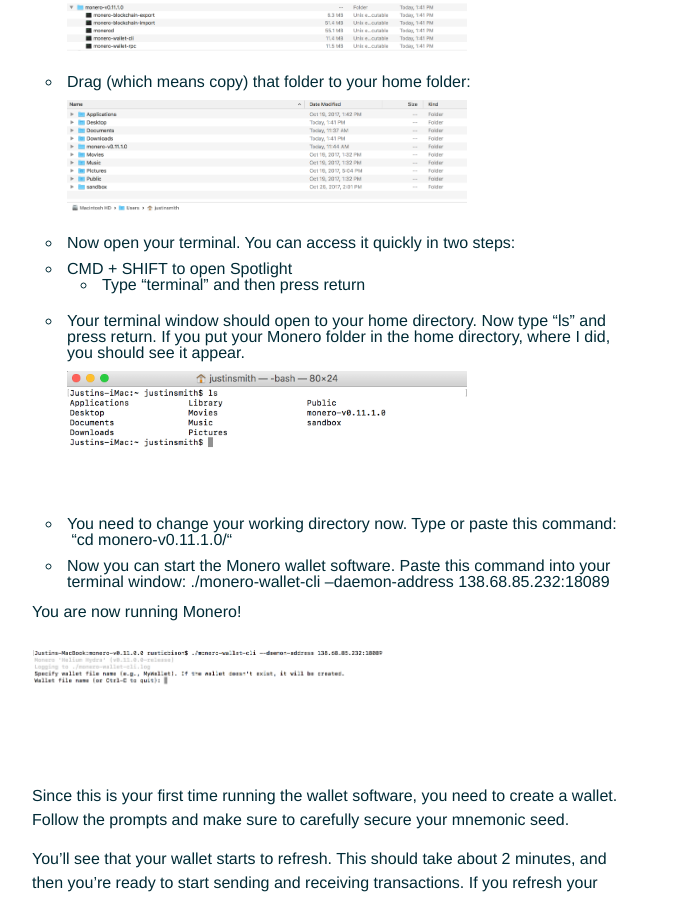
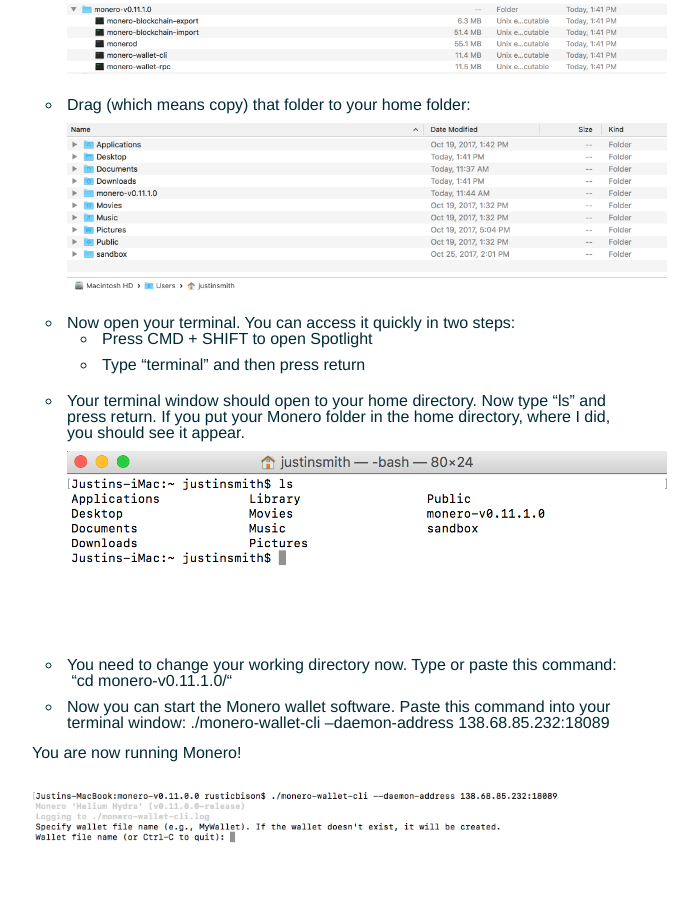
Before and after one commit to rusticbison/website, a Jekyll site: the page built from _posts/2017-10-28-five-minute-monero.md, in a window 1280 px wide and 900 px high, scrolled down 920 px. Shown: the whole window, without its empty margins (308-1006 px from the left). Built offline with Jekyll 4.4.1, drawn with Linux system fonts in a browser that asks for light colours.

Commit message:
formatting

```diff
--- a/_posts/2017-10-28-five-minute-monero.md
+++ b/_posts/2017-10-28-five-minute-monero.md
@@ -22,18 +22,18 @@
 * First, go to the Monero project’s download page: https://getmonero.org/downloads/
 * Now scroll down until you see: Mac OS X, 64-bit
 * Click Mac OS X, 64-bit (Command-Line Tools Only) and your download will start.<br> ![download-monero]({{ site.baseurl }}/assets/img/monero-tutorial/download-monero.png){:class="img-responsive"}{:width="400px"}
-* Go to your Downloads folder, and you’ll see the binary file you just downloaded in there. Double cick it, and it should unzip. You should see something like this:<br> ![monero-extracted]({{ site.baseurl }}/assets/img/monero-tutorial/monero-extracted.png){:class="img-responsive"}{:width="400px"}
-* Drag (which means copy) that folder to your home folder:<br> ![monero-at-home]({{ site.baseurl }}/assets/img/monero-tutorial/monero-at-home.png){:class="img-responsive"}{:width="400px"}
+* Go to your Downloads folder, and you’ll see the binary file you just downloaded in there. Double cick it, and it should unzip. You should see something like this:<br> ![monero-extracted]({{ site.baseurl }}/assets/img/monero-tutorial/monero-extracted.png){:class="img-responsive"}{:width="600px"}
+* Drag (which means copy) that folder to your home folder:<br> ![monero-at-home]({{ site.baseurl }}/assets/img/monero-tutorial/monero-at-home.png){:class="img-responsive"}{:width="600px"}
 * Now open your terminal. You can access it quickly in two steps:
-* CMD + SHIFT to open Spotlight
+  - Press CMD + SHIFT to open Spotlight
   - Type “terminal” and then press return
-* Your terminal window should open to your home directory. Now type “ls” and press return. If you put your Monero folder in the home directory, where I did, you should see it appear.<br> ![terminal-ls]({{ site.baseurl }}/assets/img/monero-tutorial/terminal-ls.png){:class="img-responsive"}{:width="400px"}
+* Your terminal window should open to your home directory. Now type “ls” and press return. If you put your Monero folder in the home directory, where I did, you should see it appear.<br> ![terminal-ls]({{ site.baseurl }}/assets/img/monero-tutorial/terminal-ls.png){:class="img-responsive"}{:width="600px"}
 * You need to change your working directory now. Type or paste this command:  “cd monero-v0.11.1.0/“
 * Now you can start the Monero wallet software. Paste this command into your terminal window: ./monero-wallet-cli --daemon-address 138.68.85.232:18089
 
 You are now running Monero!
 
-![monero-boot]({{ site.baseurl }}/assets/img/monero-tutorial/monero-boot.png){:class="img-responsive"}{:width="400px"}
+![monero-boot]({{ site.baseurl }}/assets/img/monero-tutorial/monero-boot.png){:class="img-responsive"}{:width="600px"}
 
 Since this is your first time running the wallet software, you need to create a wallet. Follow the prompts and make sure to carefully secure your mnemonic seed.
 
```
Also changed, not shown: assets/img/monero-tutorial/monero-boot.png.
